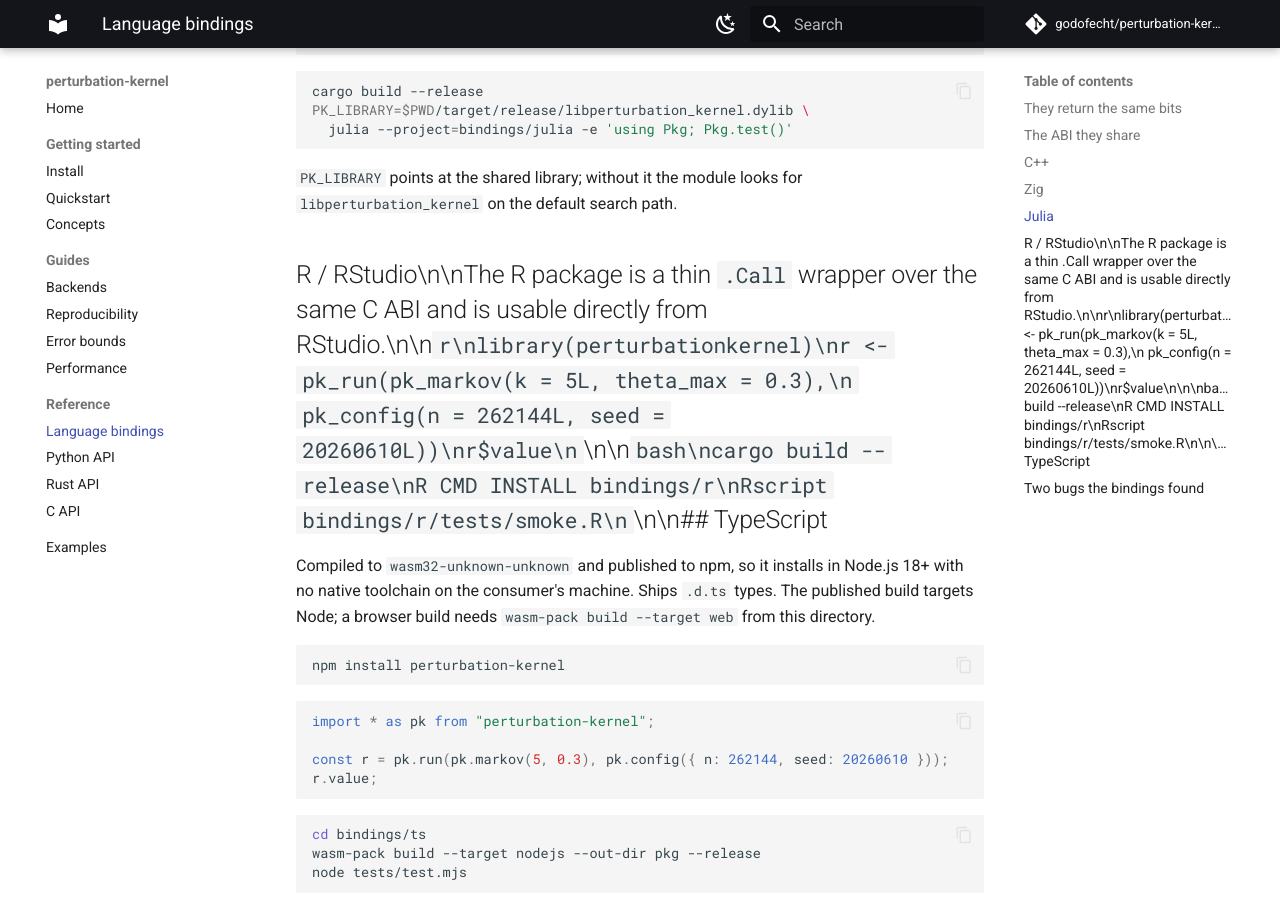
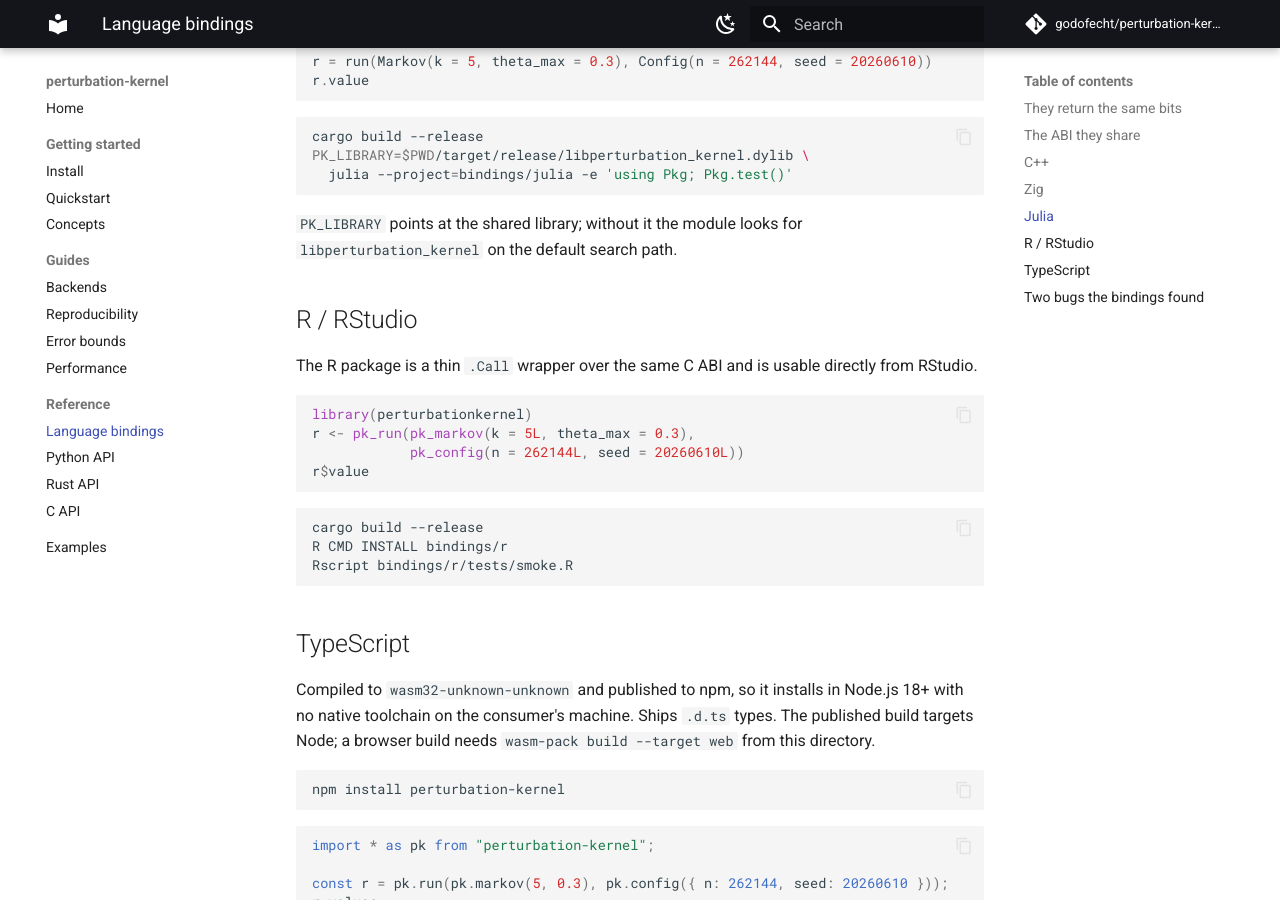
Before and after one commit to godofecht/perturbation-kernel, an MkDocs documentation site: the page built from docs/bindings.md, in a window 1280 px wide and 900 px high, scrolled down 2377 px. Built offline with MkDocs 1.6.1 and Material for MkDocs 9.7.7, drawn with Linux system fonts in a browser that asks for light colours; comment, search, counter and statistics services are not loaded; some of the changed text lies outside the part shown.

Commit message:
docs: restore line breaks in the R sections
The R additions to bindings.md and install.md were committed with
literal \n sequences, so each rendered as one run-on line.

````diff
--- a/docs/bindings.md
+++ b/docs/bindings.md
@@ -9,7 +9,8 @@ the other four are built from this repository.
 | Python | PyO3, abi3 wheels | `python/` |
 | C / C++ | C ABI, header-only C++20 | `bindings/cpp/` |
 | Zig | `@cImport` over the C ABI | `bindings/zig/` |
-| Julia | `ccall` over the C ABI | `bindings/julia/` |\n| R / RStudio | `.Call` over the C ABI | `bindings/r/` |
+| Julia | `ccall` over the C ABI | `bindings/julia/` |
+| R / RStudio | `.Call` over the C ABI | `bindings/r/` |
 | TypeScript | wasm32 via `wasm-bindgen` | `bindings/ts/` |
 
 ## They return the same bits
@@ -116,7 +117,24 @@ PK_LIBRARY=$PWD/target/release/libperturbation_kernel.dylib \
 `PK_LIBRARY` points at the shared library; without it the module looks
 for `libperturbation_kernel` on the default search path.
 
-## R / RStudio\n\nThe R package is a thin `.Call` wrapper over the same C ABI and is usable directly from RStudio.\n\n```r\nlibrary(perturbationkernel)\nr <- pk_run(pk_markov(k = 5L, theta_max = 0.3),\n            pk_config(n = 262144L, seed = 20260610L))\nr$value\n```\n\n```bash\ncargo build --release\nR CMD INSTALL bindings/r\nRscript bindings/r/tests/smoke.R\n```\n\n## TypeScript
+## R / RStudio
+
+The R package is a thin `.Call` wrapper over the same C ABI and is usable directly from RStudio.
+
+```r
+library(perturbationkernel)
+r <- pk_run(pk_markov(k = 5L, theta_max = 0.3),
+            pk_config(n = 262144L, seed = 20260610L))
+r$value
+```
+
+```bash
+cargo build --release
+R CMD INSTALL bindings/r
+Rscript bindings/r/tests/smoke.R
+```
+
+## TypeScript
 
 Compiled to `wasm32-unknown-unknown` and published to npm, so it
 installs in Node.js 18+ with no native toolchain on the consumer's
--- a/docs/install.md
+++ b/docs/install.md
@@ -71,7 +71,16 @@ cargo build --release
 
 See the [C API reference](c-api.md).
 
-## R / RStudio\n\n```bash\ncargo build --release\nR CMD INSTALL bindings/r\n```\n\nSee [Language bindings](bindings.md) for the R API and RStudio quickstart.\n\n## Lean 4
+## R / RStudio
+
+```bash
+cargo build --release
+R CMD INSTALL bindings/r
+```
+
+See [Language bindings](bindings.md) for the R API and RStudio quickstart.
+
+## Lean 4
 
 ```bash
 cd lean/PerturbationKernel
````
